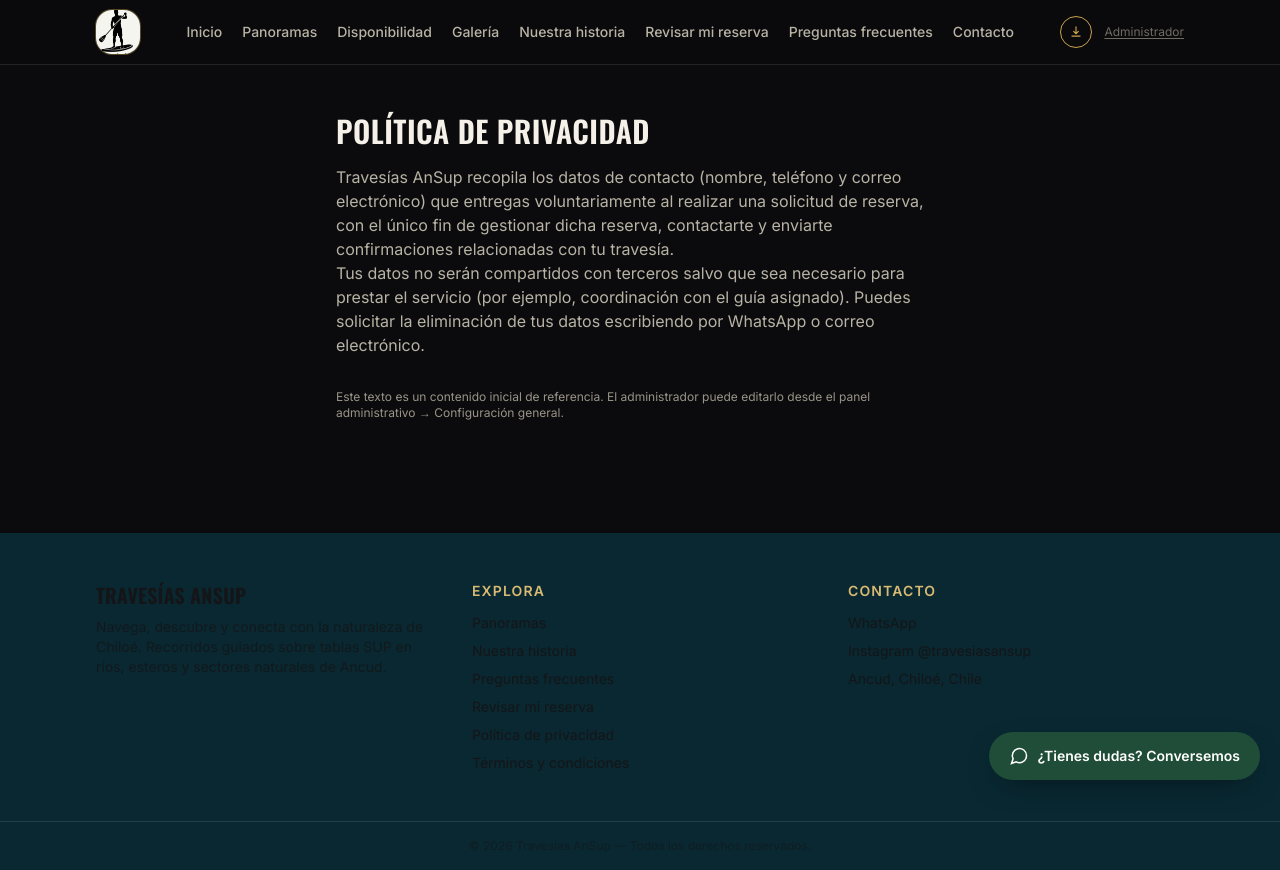
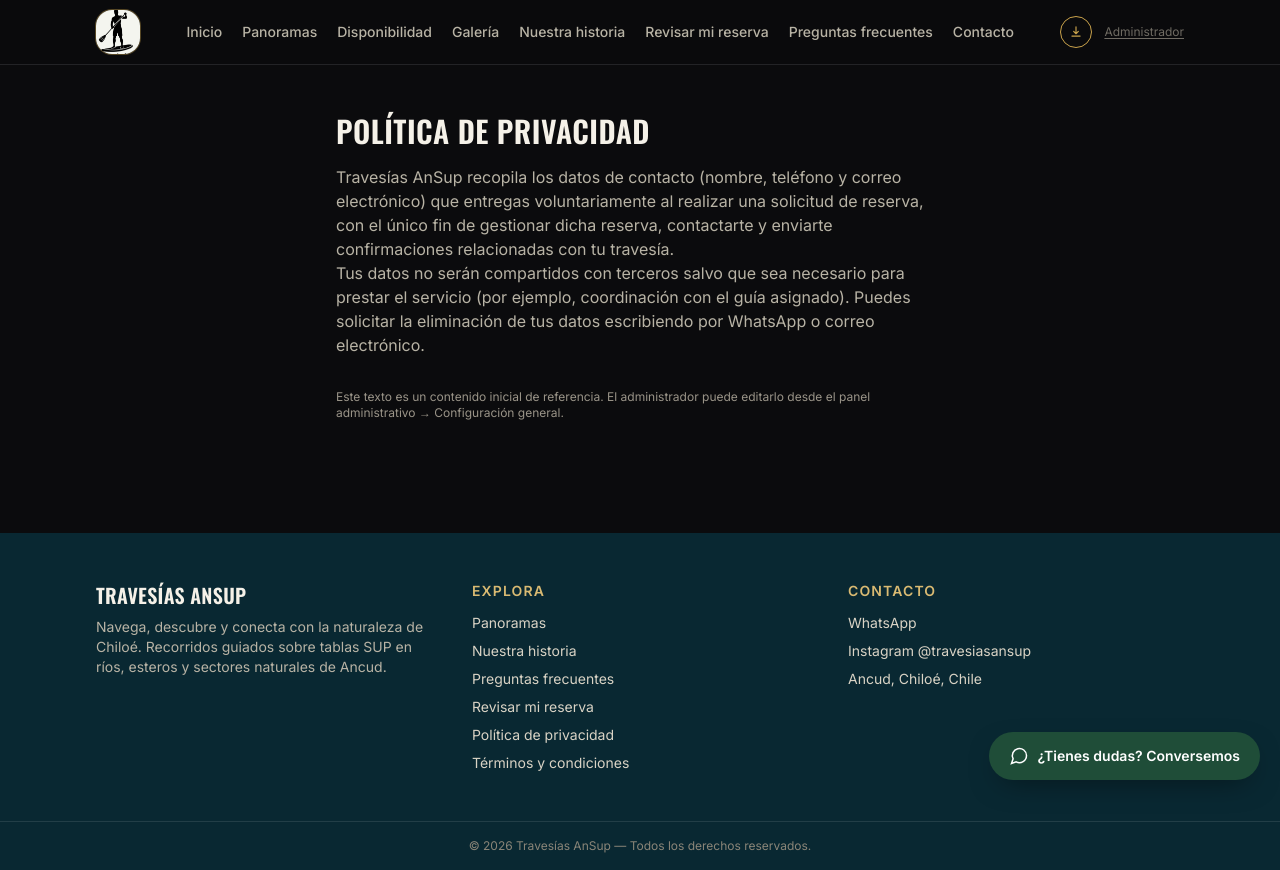
Before and after one commit to RODRIGO-VERA/Travesias-AnSup, a Next.js app: page /privacidad in a window 1280 px wide. Built offline with nearby package versions, Linux system fonts and the light colour scheme.

Commit message:
Update Footer.tsx

```diff
--- a/src/components/Footer.tsx
+++ b/src/components/Footer.tsx
@@ -4,11 +4,13 @@ import { whatsappLink } from "@/lib/utils";
 export default function Footer() {
   const instagram = process.env.NEXT_PUBLIC_INSTAGRAM || "https://instagram.com/travesiasansup";
   return (
-    <footer className="mt-16 bg-deep-800 text-sand-100">
+    <footer className="mt-16 bg-deep-800" style={{ color: "#D9D3C5" }}>
       <div className="section py-12 grid gap-10 sm:grid-cols-3">
         <div>
-          <h3 className="font-display text-xl font-semibold mb-2">Travesías AnSup</h3>
-          <p className="text-sm text-sand-100/80">
+          <h3 className="font-display text-xl font-semibold mb-2" style={{ color: "#F5F1E8" }}>
+            Travesías AnSup
+          </h3>
+          <p className="text-sm" style={{ color: "#B8B3A5" }}>
             Navega, descubre y conecta con la naturaleza de Chiloé. Recorridos guiados sobre tablas SUP
             en ríos, esteros y sectores naturales de Ancud.
           </p>
@@ -16,24 +18,24 @@ export default function Footer() {
         <div>
           <h4 className="text-sm font-semibold uppercase tracking-wide text-teal-300 mb-3">Explora</h4>
           <ul className="space-y-2 text-sm">
-            <li><Link href="/panoramas" className="hover:text-teal-300">Panoramas</Link></li>
-            <li><Link href="/nuestra-historia" className="hover:text-teal-300">Nuestra historia</Link></li>
-            <li><Link href="/preguntas-frecuentes" className="hover:text-teal-300">Preguntas frecuentes</Link></li>
-            <li><Link href="/mi-reserva" className="hover:text-teal-300">Revisar mi reserva</Link></li>
-            <li><Link href="/privacidad" className="hover:text-teal-300">Política de privacidad</Link></li>
-            <li><Link href="/terminos" className="hover:text-teal-300">Términos y condiciones</Link></li>
+            <li><Link href="/panoramas" className="hover:text-teal-300 transition">Panoramas</Link></li>
+            <li><Link href="/nuestra-historia" className="hover:text-teal-300 transition">Nuestra historia</Link></li>
+            <li><Link href="/preguntas-frecuentes" className="hover:text-teal-300 transition">Preguntas frecuentes</Link></li>
+            <li><Link href="/mi-reserva" className="hover:text-teal-300 transition">Revisar mi reserva</Link></li>
+            <li><Link href="/privacidad" className="hover:text-teal-300 transition">Política de privacidad</Link></li>
+            <li><Link href="/terminos" className="hover:text-teal-300 transition">Términos y condiciones</Link></li>
           </ul>
         </div>
         <div>
           <h4 className="text-sm font-semibold uppercase tracking-wide text-teal-300 mb-3">Contacto</h4>
           <ul className="space-y-2 text-sm">
             <li>
-              <a href={whatsappLink("Hola, quiero consultar por Travesías AnSup.")} target="_blank" rel="noreferrer" className="hover:text-teal-300">
+              <a href={whatsappLink("Hola, quiero consultar por Travesías AnSup.")} target="_blank" rel="noreferrer" className="hover:text-teal-300 transition">
                 WhatsApp
               </a>
             </li>
             <li>
-              <a href={instagram} target="_blank" rel="noreferrer" className="hover:text-teal-300">
+              <a href={instagram} target="_blank" rel="noreferrer" className="hover:text-teal-300 transition">
                 Instagram @travesiasansup
               </a>
             </li>
@@ -41,7 +43,7 @@ export default function Footer() {
           </ul>
         </div>
       </div>
-      <div className="border-t border-white/10 py-4 text-center text-xs text-sand-100/60">
+      <div className="border-t border-white/10 py-4 text-center text-xs" style={{ color: "#8A8578" }}>
         © {new Date().getFullYear()} Travesías AnSup — Todos los derechos reservados.
       </div>
     </footer>
```
